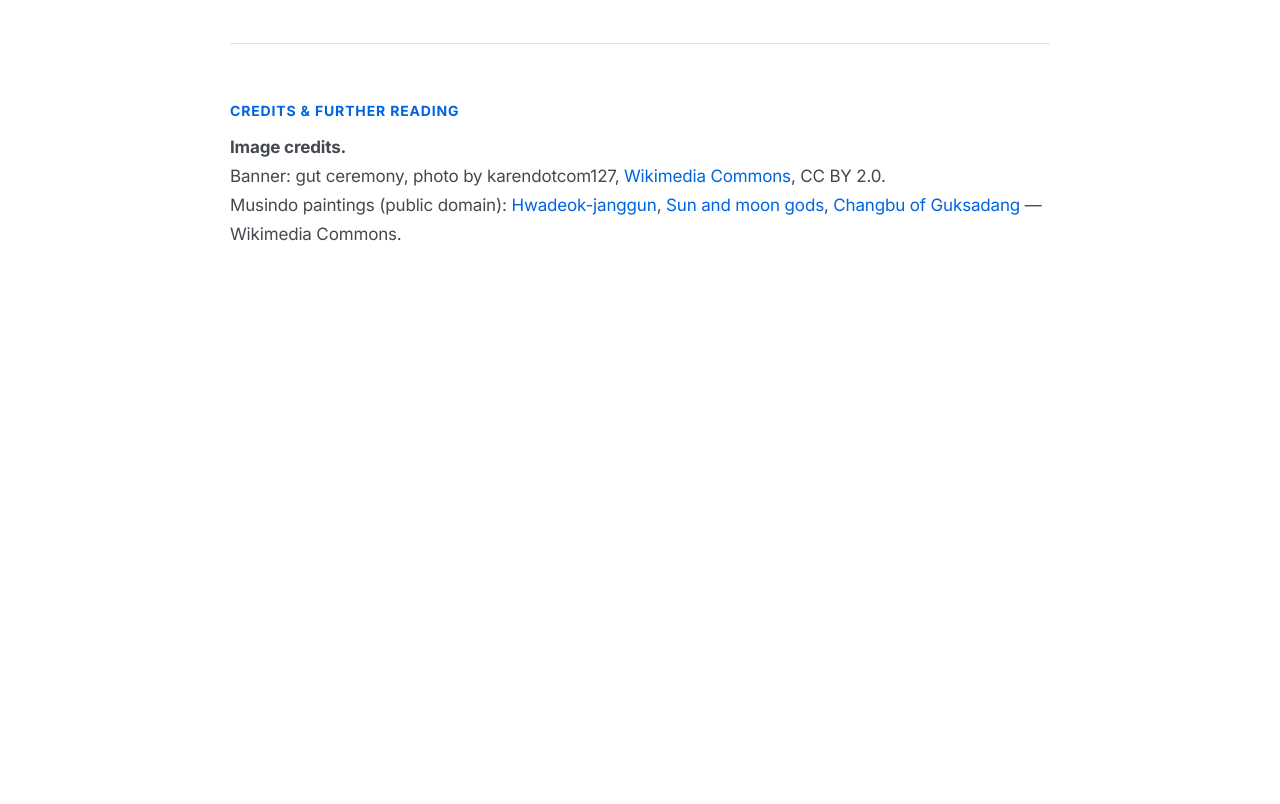
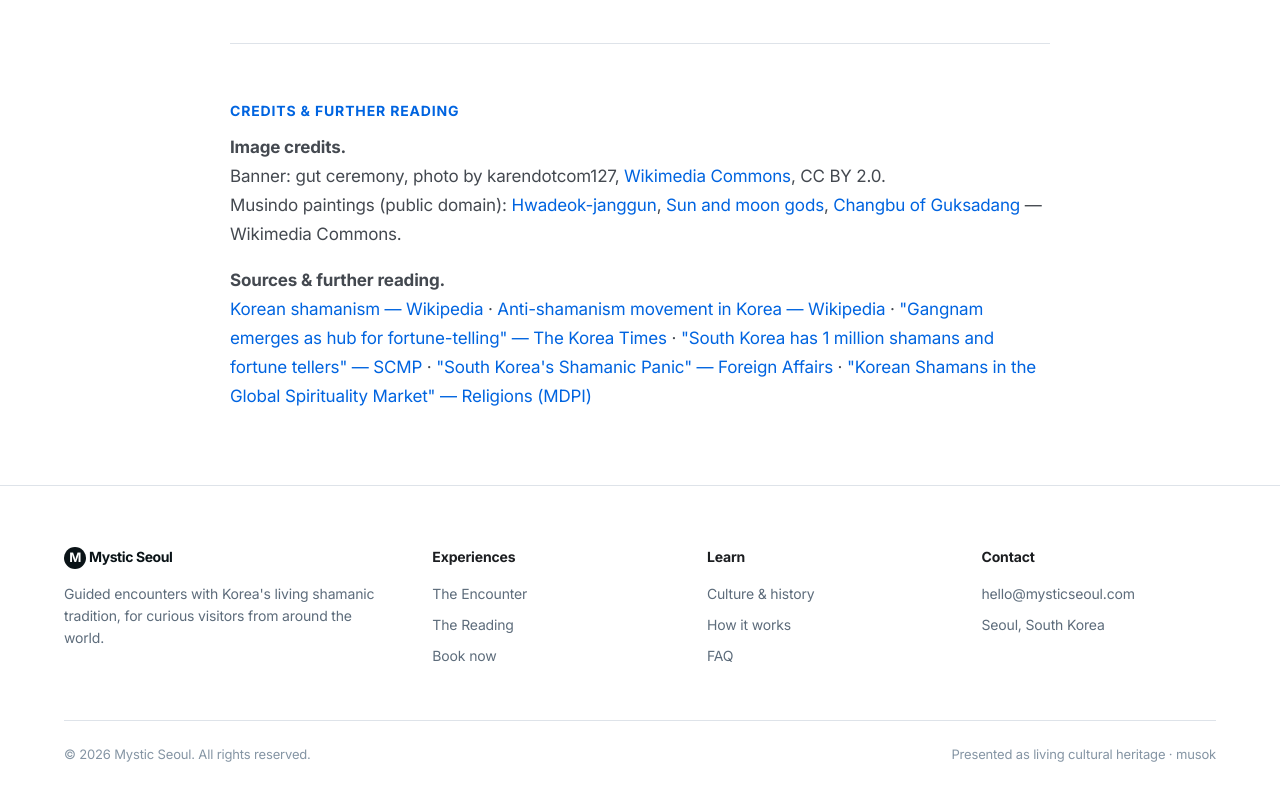
Before and after one commit to dynovember24/mysticseoul, a website: page public/culture.html in a window 1280 px wide. Shown: the part 4273-5077 px from the top of the page. Before the commit the page ends 4595 px from the top, so only its background shows below. Drawn offline with Linux system fonts and the light colour scheme.

Commit message:
Add files via upload

```diff
--- a/public/culture.html
+++ b/public/culture.html
@@ -37,7 +37,6 @@
     </div>
   </header>
 
-  <!-- Hero banner -->
   <div class="container">
     <div class="page-hero">
       <img src="https://upload.wikimedia.org/wikipedia/commons/thumb/5/5c/Korea-culture-gut-jeju.folk.nature.museum.jpg/1280px-Korea-culture-gut-jeju.folk.nature.museum.jpg" alt="A Korean gut ceremony with a shaman in ritual dress" data-i18n-alt="culture.bannerAlt" loading="eager" onerror="this.style.display='none'" />
@@ -52,7 +51,6 @@
   <main class="container">
     <article class="article">
 
-      <!-- 1. Overview -->
       <section class="block">
         <div class="kicker" data-i18n="culture.s1kicker">The basics</div>
         <h2 data-i18n="culture.s1title">What is Korean shamanism?</h2>
@@ -61,7 +59,6 @@
         <p data-i18n="culture.s1p2">The signature rite is the <span class="em">gut</span> (also written <em>kut</em>) — an immersive ceremony of music, drumming, dance, vivid costume, and spirit communication that can last hours. By most estimates more than <span class="em">200,000 mudang</span> practice in South Korea today, and counts that include fortune-tellers run far higher.</p>
       </section>
 
-      <!-- 2. Modern history + figures -->
       <section class="block">
         <div class="kicker" data-i18n="culture.s2kicker">A contested history</div>
         <h2 data-i18n="culture.s2title">Suppressed, then reclaimed</h2>
@@ -93,7 +90,6 @@
         </div>
       </section>
 
-      <!-- 3. Politics -->
       <section class="block">
         <div class="kicker" data-i18n="culture.s3kicker">Shamanism &amp; power</div>
         <h2 data-i18n="culture.s3title">An uneasy place near politics</h2>
@@ -105,7 +101,6 @@
         </div>
       </section>
 
-      <!-- 4. Everyday life + stats -->
       <section class="block">
         <div class="kicker" data-i18n="culture.s4kicker">A modern fixture</div>
         <h2 data-i18n="culture.s4title">Not a relic — a habit</h2>
@@ -124,7 +119,6 @@
         <p data-i18n="culture.sajuP">Many readings are based on <span class="em">saju</span>, the "Four Pillars" — your birth year, month, day, and hour. Using the principles of yin-yang and the five elements, a reader interprets your character and the shape of your fortune: career, relationships, and timing. It's the gentle, conversational end of a spectrum that reaches all the way to the full intensity of a gut.</p>
       </section>
 
-      <!-- 5. CTA -->
       <section class="block">
         <div class="cta-band">
           <h2 data-i18n="culture.ctaTitle">See it for yourself</h2>
@@ -133,7 +127,6 @@
         </div>
       </section>
 
-      <!-- Credits & sources -->
       <section class="block">
         <div class="kicker" data-i18n="culture.credKicker">Credits &amp; further reading</div>
         <p class="sources">
@@ -142,4 +135,53 @@
           Musindo paintings (public domain): <a href="https://commons.wikimedia.org/wiki/File:Hwadeok-janggun,_Korean_fire_god.jpg" target="_blank" rel="noopener">Hwadeok-janggun</a>, <a href="https://commons.wikimedia.org/wiki/File:Korean_sun_and_moon_gods.png" target="_blank" rel="noopener">Sun and moon gods</a>, <a href="https://commons.wikimedia.org/wiki/File:Encykorea-%EA%B5%AD%EC%82%AC%EB%8B%B9_%EB%AC%B4%EC%8B%A0%EB%8F%84_%EC%A4%91_%EC%B0%BD%EB%B6%80%EC%94%A8.jpg" target="_blank" rel="noopener">Changbu of Guksadang</a> — Wikimedia Commons.
         </p>
         <p class="sources" style="margin-top:16px">
-          <b data-i18n="culture.credSourcesLea
+          <b data-i18n="culture.credSourcesLead">Sources &amp; further reading.</b><br />
+          <a href="https://en.wikipedia.org/wiki/Korean_shamanism" target="_blank" rel="noopener">Korean shamanism — Wikipedia</a> ·
+          <a href="https://en.wikipedia.org/wiki/Anti-shamanism_movement_in_Korea" target="_blank" rel="noopener">Anti-shamanism movement in Korea — Wikipedia</a> ·
+          <a href="https://www.koreatimes.co.kr/southkorea/society/20241023/gangnam-emerges-as-hub-for-fortune-telling-spiritual-services" target="_blank" rel="noopener">"Gangnam emerges as hub for fortune-telling" — The Korea Times</a> ·
+          <a href="https://www.scmp.com/news/asia/east-asia/article/2121912/south-korea-has-1-million-shamans-and-fortune-tellers" target="_blank" rel="noopener">"South Korea has 1 million shamans and fortune tellers" — SCMP</a> ·
+          <a href="https://www.foreignaffairs.com/articles/south-korea/2016-12-01/south-koreas-shamanic-panic" target="_blank" rel="noopener">"South Korea's Shamanic Panic" — Foreign Affairs</a> ·
+          <a href="https://www.mdpi.com/2077-1444/14/2/189" target="_blank" rel="noopener">"Korean Shamans in the Global Spirituality Market" — Religions (MDPI)</a>
+        </p>
+      </section>
+
+    </article>
+  </main>
+
+  <footer class="footer">
+    <div class="container">
+      <div class="footer-grid">
+        <div>
+          <a class="brand" href="/"><span class="dot">M</span> Mystic Seoul</a>
+          <p class="blurb" data-i18n="footer.blurb">Guided encounters with Korea's living shamanic tradition, for curious visitors from around the world.</p>
+        </div>
+        <div>
+          <h4 data-i18n="footer.colExperiences">Experiences</h4>
+          <a href="/booking.html?package=standard" data-i18n="pkg.standard.name">The Encounter</a>
+          <a href="/booking.html?package=premium" data-i18n="pkg.premium.name">The Reading</a>
+          <a href="/booking.html" data-i18n="nav.book">Book now</a>
+        </div>
+        <div>
+          <h4 data-i18n="footer.colLearn">Learn</h4>
+          <a href="/culture.html" data-i18n="footer.cultureHistory">Culture &amp; history</a>
+          <a href="/#how" data-i18n="nav.how">How it works</a>
+          <a href="/#faq" data-i18n="nav.faq">FAQ</a>
+        </div>
+        <div>
+          <h4 data-i18n="footer.colContact">Contact</h4>
+          <a href="mailto:hello@mysticseoul.com">hello@mysticseoul.com</a>
+          <a href="#" data-i18n="footer.location">Seoul, South Korea</a>
+        </div>
+      </div>
+      <div class="footer-bottom">
+        <span data-i18n="footer.copyright">© 2026 Mystic Seoul. All rights reserved.</span>
+        <span data-i18n="footer.heritage">Presented as living cultural heritage · musok</span>
+      </div>
+    </div>
+  </footer>
+
+  <script src="/js/translations.js"></script>
+  <script src="/js/i18n.js"></script>
+  <script src="/js/main.js"></script>
+</body>
+</html>
```
